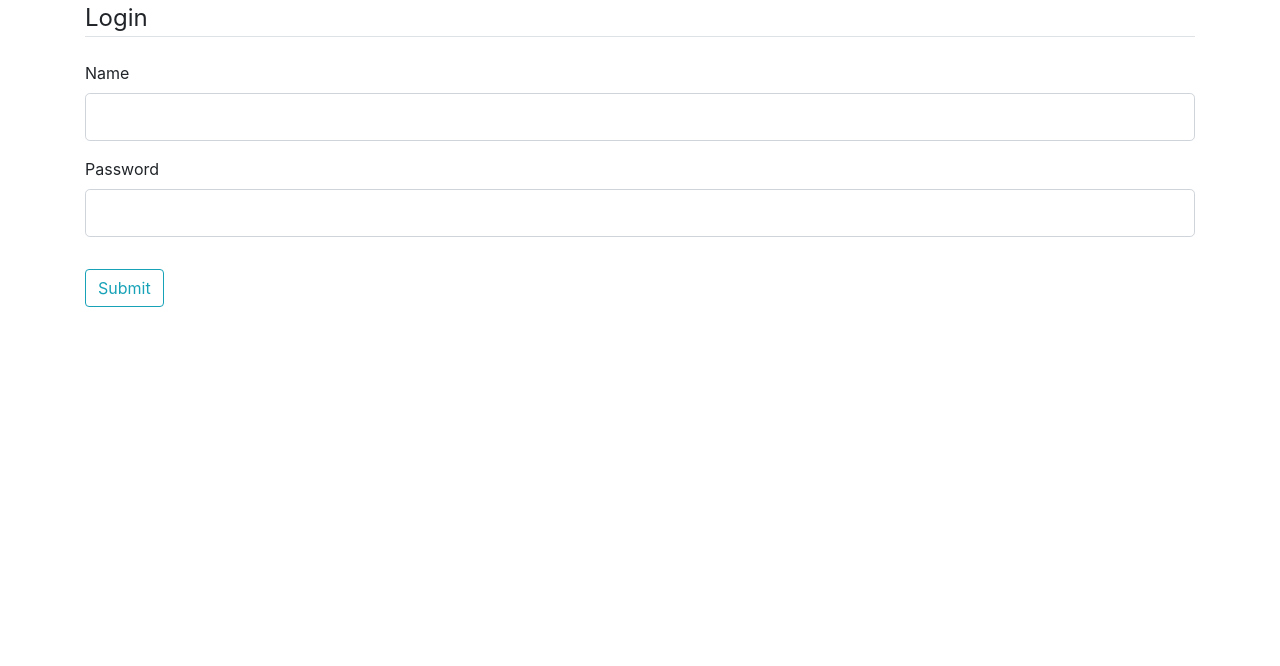
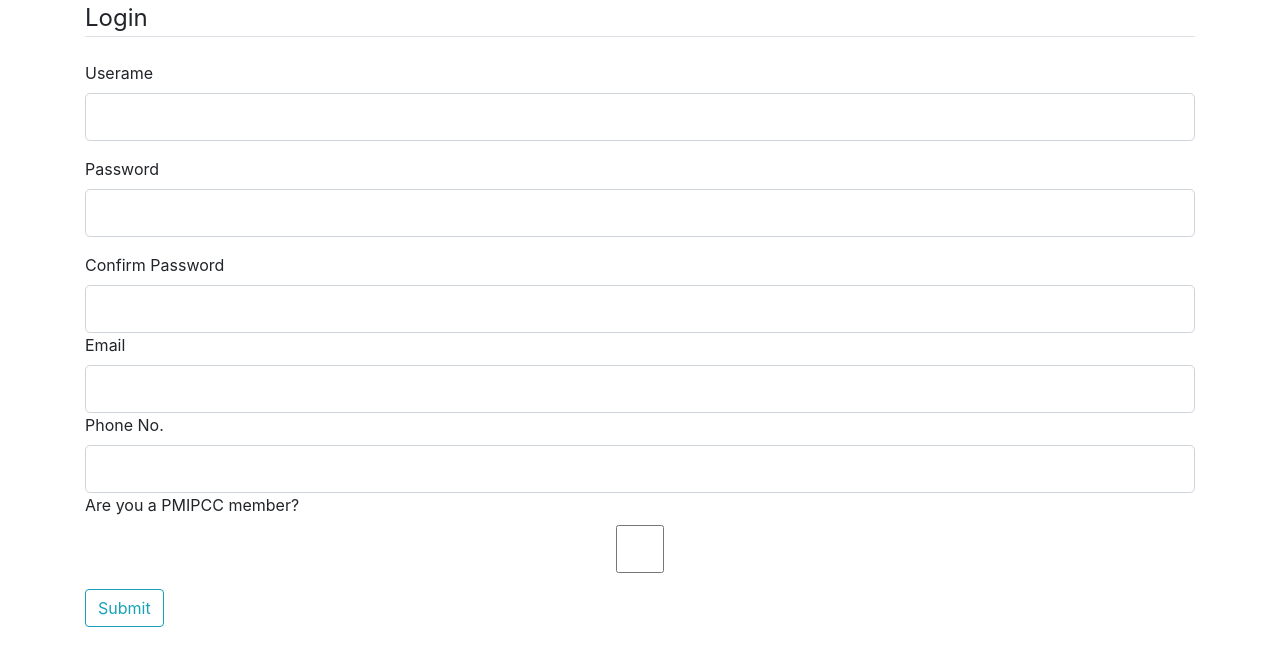
Before and after one commit to LuffyUchiha/Grameen_Library, a Flask app: page /registration/donor in a window 1280 px wide. Shown: the top 666 px of the page. Run offline with Flask 2, Linux system fonts and the light colour scheme; some libraries are stand-ins or nearby versions.

Commit message:
donor_registration done. Others will be done later

```diff
--- a/Templates/roles/registrations/donor_registration.html
+++ b/Templates/roles/registrations/donor_registration.html
@@ -2,9 +2,9 @@
 
 {% block body %}
 
+<div class="container">
     <form method="post" action="">
         {{ form.hidden_tag() }}
-    <div class="container">
             <fieldset class="form-group">
                 <legend class="border-bottom mb-4">Login</legend>
                 {% with messages = get_flashed_messages(with_categories=true) %}
@@ -15,21 +15,36 @@
                                 </div>
                             {% endfor %}
                     {% endif %}
-        {% endwith %}
+
                     <div class="form-group">
                         {{ form.username.label(class="form-control-label") }}
-
                         {{ form.username(class="form-control form-control-lg") }}
                     </div>
                     <div class="form-group">
                         {{ form.password.label(class="form-control-label") }}
                         {{ form.password(class="form-control form-control-lg") }}
                     </div>
+                    <div class="form_group">
+                        {{ form.confirm_password.label(class="form-control-label") }}
+                        {{ form.confirm_password(class="form-control form-control-lg") }}
+                    </div>
+                    <div class="form_group">
+                        {{ form.email.label(class="form-control-label") }}
+                        {{ form.email(class="form-control form-control-lg") }}
+                    </div>
+                    <div class="form_group">
+                        {{ form.phone_number.label(class="form-control-label") }}
+                        {{ form.phone_number(class="form-control form-control-lg") }}
+                    </div>
+                    <div class="form_group">
+                        {{ form.pmi_member.label(class="form-control-label") }}
+                        {{ form.pmi_member(class="form-control form-control-lg") }}
+                </div>
+                {% endwith %}
             </fieldset>
         <div class="form-group">
             {{ form.submit(class="btn btn-outline-info") }}
         </div>
+    </form>
 </div>
-</form>
-
 {% endblock body %}
--- a/UI.py
+++ b/UI.py
@@ -8,20 +8,7 @@ app.secret_key = 'random string'
 CORS(app=app)
 app.config['CORS_HEADERS'] = 'Content-Type'
 
-
-@app.route("/", methods=['GET', 'POST'])
-@app.route("/landing_page", methods=['GET', 'POST'])
-def landing_page():
-    login_form = LandingPageLoginForm()
-    if login_form.validate_on_submit():
-        print('username: {}\npassword: {}'.format(login_form.username.data, login_form.password.data))
-        #TODO validate the with a query
-        if login_form.username.data == "donor" and login_form.password.data == "pass":
-            return render_template('roles/donor_page.html', user_id=login_form.username.data)
-        else:
-            flash(message='Incorrect credentials, please try again', category='danger')
-    return render_template('landing_page.html', form=login_form)
-
+#Adresses to the static pages
 
 @app.route("/about_grameen_library")
 def about_page():
@@ -38,16 +25,62 @@ def library_info_page():
     return render_template('text_only/library_info.html')
 
 
+@app.route("/", methods=['GET', 'POST'])
+@app.route("/landing_page", methods=['GET', 'POST'])
+def landing_page():
+    login_form = LandingPageLoginForm()
+    if login_form.validate_on_submit():
+
+        username = login_form.username.data
+        password = login_form.password.data
+
+        print('username: {}\npassword: {}'.format(username, password))
+        #TODO validate the with a query
+        if login_form.username.data == "donor" and login_form.password.data == "pass":
+            return render_template('roles/donor_page.html', user_id=login_form.username.data)
+        else:
+            flash(message='Incorrect credentials, please try again', category='danger')
+    return render_template('landing_page.html', form=login_form)
+
+
+
+
+
 # -------------------------------------------------#
+#Back end related part of the code
 
 
 @app.route("/donor/<username>")
 def donor_page(username):
+    """
+    Donor page rerouting based on the username.
+    :param username: String
+    :return: html template
+    """
     return render_template('roles/donor_page.html', user_id=username)
 
-@app.route("/registration/donor")
+@app.route("/registration/donor", methods=['GET', 'POST'])
 def donor_registration_page():
+    """
+    Donor registration form. from the donor registration class in the forms.py file, the needed templates are taken and
+    the donor_form variable contains that. The proper checks for the passwords and emails are done in the forms, need to
+    push the values into the db
+    :return: html template
+    """
     donor_form = DonorRegistrationForm()
+
+    if donor_form.validate_on_submit():
+
+        username = donor_form.username.data
+        password = donor_form.password.data
+        email = donor_form.email.data
+        phone = donor_form.phone_number.data
+        pmi_member = donor_form.pmi_member.data
+
+        print(username, password, email, phone, pmi_member)
+
+        #TODO store the above details if valid. redirect to a different page is invalid
+        return render_template('roles/donor_page.html', user_id=username)
 
     return render_template('roles/registrations/donor_registration.html', form=donor_form)
 
--- a/forms.py
+++ b/forms.py
@@ -1,6 +1,6 @@
 from flask_wtf import FlaskForm
 from wtforms import StringField, PasswordField, SubmitField, BooleanField
-from wtforms.validators import DataRequired, Email, EqualTo
+from wtforms.validators import DataRequired, Email, EqualTo, NumberRange
 
 
 class LandingPageLoginForm(FlaskForm):
@@ -10,16 +10,17 @@ class LandingPageLoginForm(FlaskForm):
 
 
 class DonorRegistrationForm(FlaskForm):
-    username = StringField('Name', validators=[DataRequired()])
-    Email = StringField('Email', validators=[DataRequired(), Email()])
+    username = StringField('Userame', validators=[DataRequired()])
+    email = StringField('Email', validators=[DataRequired(), Email()])
     password = PasswordField('Password', validators=[DataRequired()])
-    confirm_password = PasswordField('Confirm Password', validators=[DataRequired(), EqualTo(password)])
-    pmi_member = BooleanField('Are you a PMIPCC member?', validators=[DataRequired()])
+    confirm_password = PasswordField('Confirm Password', validators=[DataRequired(), EqualTo('password')])
+    phone_number = StringField('Phone No.', validators=[DataRequired()])
+    pmi_member = BooleanField('Are you a PMIPCC member?')
     submit = SubmitField()
 
 class UserRegistrationForm(FlaskForm):
     username = StringField('Name', validators=[DataRequired()])
-    Email = StringField('Email', validators=[DataRequired(), Email()])
+    email = StringField('Email', validators=[DataRequired(), Email()])
     password = PasswordField('Password', validators=[DataRequired()])
     confirm_password = PasswordField('Confirm Password', validators=[DataRequired(), EqualTo(password)])
     pmi_member = BooleanField('Are you a PMIPCC member?', validators=[DataRequired()])
@@ -27,7 +28,7 @@ class UserRegistrationForm(FlaskForm):
 
 class PanchayatRegistrationForm(FlaskForm):
     username = StringField('Name', validators=[DataRequired()])
-    Email = StringField('Email', validators=[DataRequired(), Email()])
+    email = StringField('Email', validators=[DataRequired(), Email()])
     password = PasswordField('Password', validators=[DataRequired()])
     confirm_password = PasswordField('Confirm Password', validators=[DataRequired(), EqualTo(password)])
     pmi_member = BooleanField('Are you a PMIPCC member?', validators=[DataRequired()])
```
Lines whose indentation alone changed are shown as unchanged.
